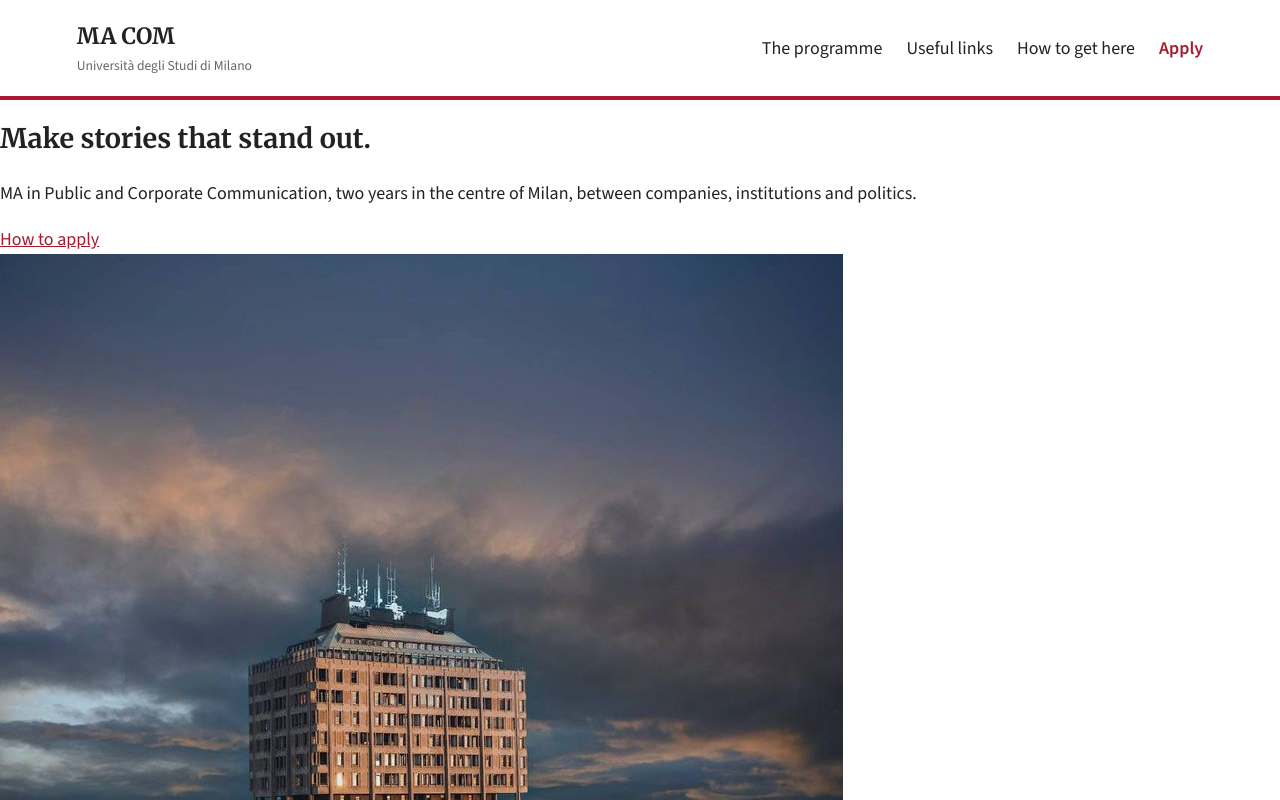
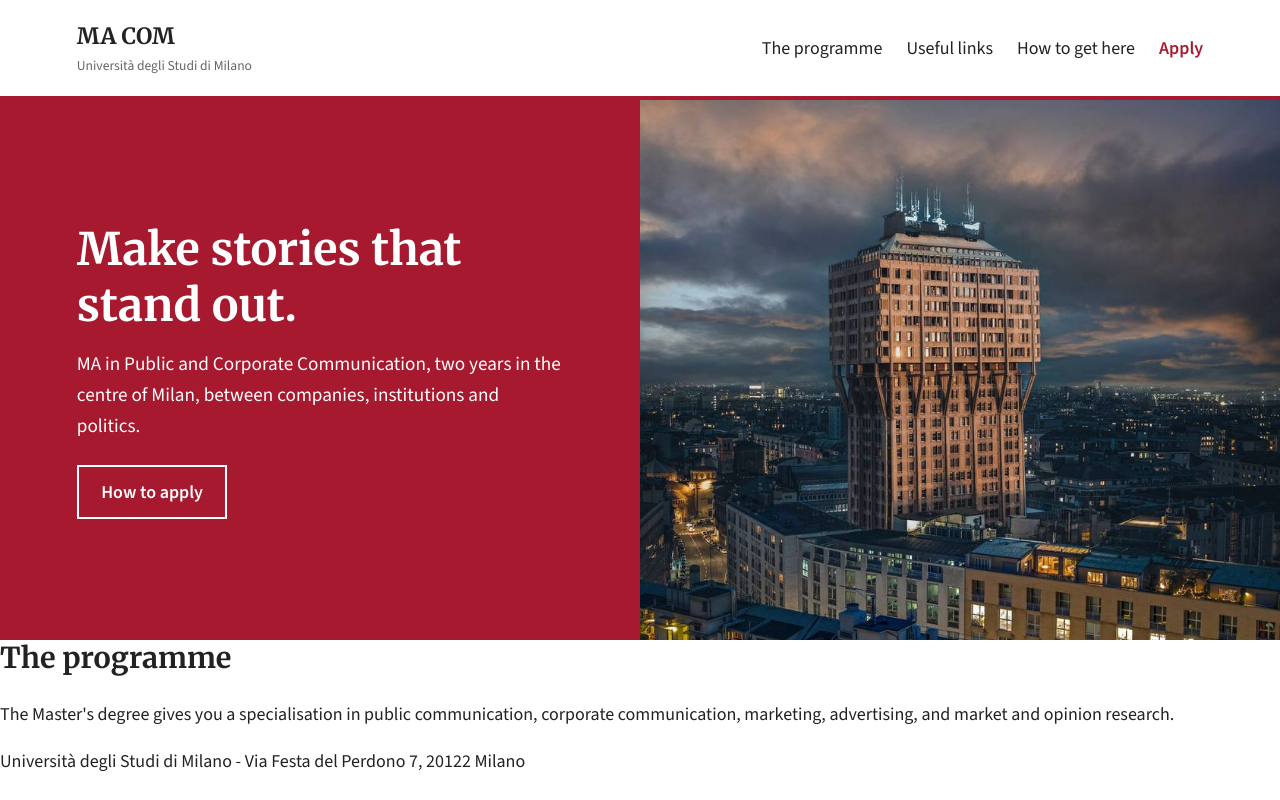
Before and after one commit to DianaOrunbayeva/in-class-project, a plain HTML site: page in-class-project/index.html in a window 1280 px wide. Shown: the top 800 px of the page. Drawn offline with nearby package versions, Linux system fonts and the light colour scheme.

Commit message:
add hero section with velasca image and call to action

```diff
--- a/in-class-project/styles/style.css
+++ b/in-class-project/styles/style.css
@@ -95,3 +95,61 @@ iframe {
     color: var(--brand-red);
     font-weight: 600;
 }
+
+
+/* Hero section */
+.hero {
+    display: flex;
+    flex-wrap: wrap;
+}
+
+.hero-text {
+    flex: 1 1 380px;
+    display: flex;
+    flex-direction: column;
+    justify-content: center;
+    align-items: flex-start;
+    padding: 3.5rem 6%;
+    background-color: var(--brand-red);
+    color: #fff;
+}
+
+.hero-text h1 {
+    margin: 0 0 1rem;
+    font-size: 2.8rem;
+}
+
+.hero-text p {
+    max-width: 500px;
+    font-size: 1.2rem;
+    margin: 0 0 1.5rem;
+}
+
+.btn-apply {
+    display: inline-block;
+    padding: 0.65rem 1.4rem;
+    border: 2px solid #fff;
+    color: #fff;
+    font-weight: 600;
+    text-decoration: none;
+    transition: 0.2s ease;
+}
+
+.btn-apply:hover {
+    background-color: #fff;
+    color: var(--brand-red);
+}
+
+.hero-image {
+    flex: 1 1 380px;
+    max-height: 540px;
+    overflow: hidden;
+}
+
+.hero-image img {
+    display: block;
+    width: 100%;
+    height: 100%;
+    object-fit: cover;
+    object-position: center 35%;
+}
```
